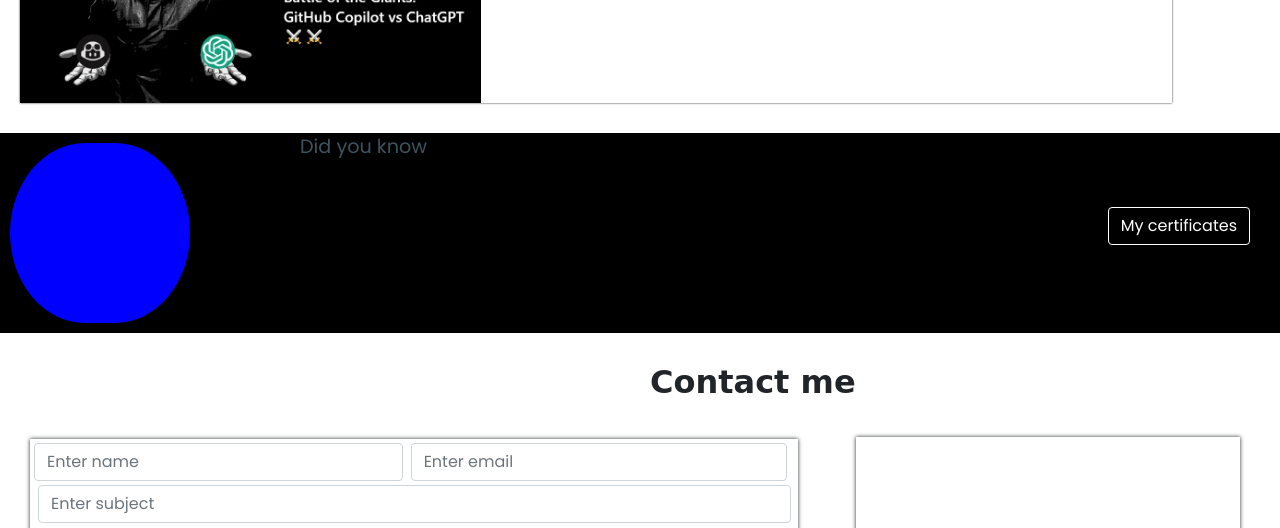
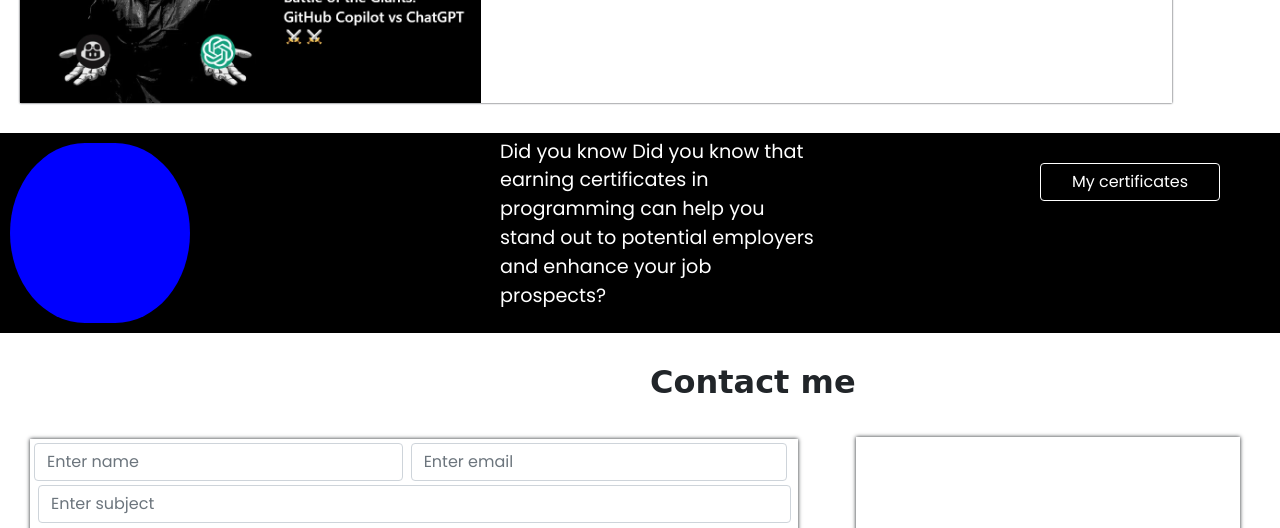
Before and after one commit to Elissa-DI/Portfolio, a plain HTML site: page index.html in a window 1280 px wide. Shown: the part 4000-4528 px from the top of the page. Drawn offline with nearby package versions, Linux system fonts and the light colour scheme.

Commit message:
started finalizind it

```diff
--- a/index.html
+++ b/index.html
@@ -286,7 +286,7 @@
      <div class="done">
          <div class="blob"></div>
          <div class="text">
-          <p>Did you know</p>
+          <p class="did">Did you know Did you know that earning certificates in programming can help you stand out to potential employers and enhance your job prospects?</p>
          </div>
          <div class="cert">
           <a href="https://drive.google.com/drive/folders/1YMjZzGSMVZ4z41FNDeTRAUbQA_wfJsHN?usp=share_link" class="btn">My certificates</a>
--- a/style.css
+++ b/style.css
@@ -600,6 +600,7 @@ input {
     height: 200px;
     background-color: black;
     color: white !important;
+    display: flex;
 }
 .done .blob {
     background-color: rgb(170, 9, 95);
@@ -629,9 +630,19 @@ input {
     float: right;
     margin: 30px;
 }
+.did {
+    color: white;
+    width: 45%;
+    height: 20%;
+    margin-left: 200px;
+    /* background-color: white; */
+    padding-top: 5px;
+}
 .cert a{
     border: 0.1px solid #fff;
     color: white;
+    margin-right: 30px;
+    width: 180px;
 }
 .cert a:hover{
     border: 0.1px solid #fff;
```
